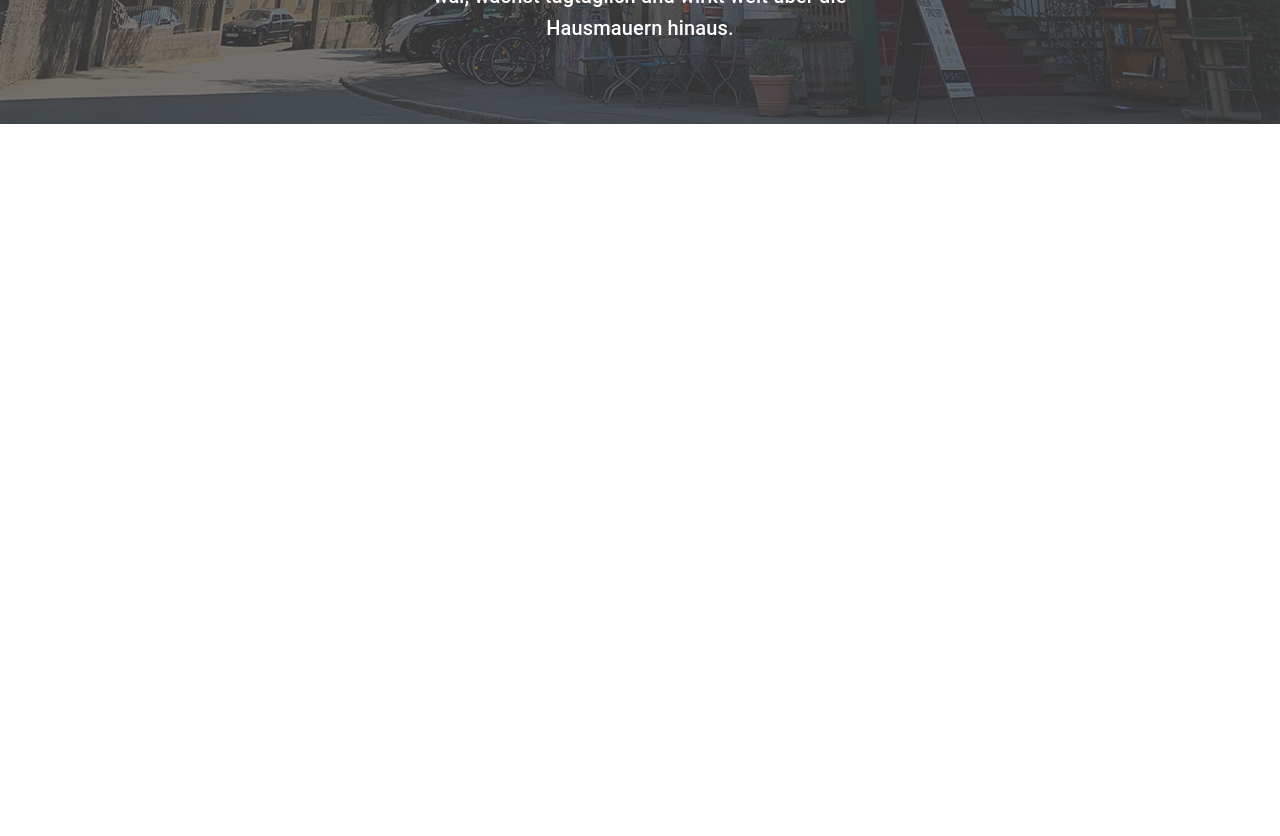
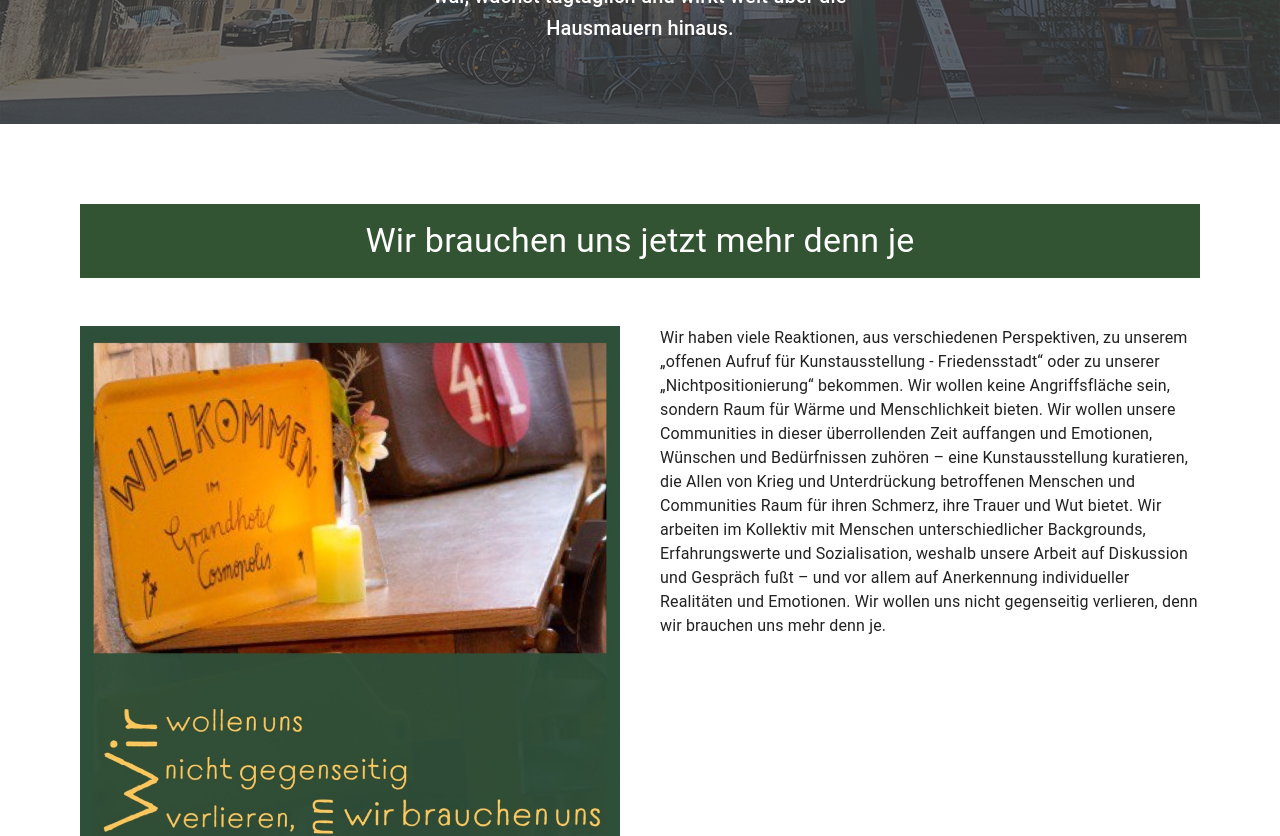
Before and after one commit to grandhotel-cosmopolis/website, a React (Vite) app in the folder grandhotel-cosmopolis-fe/: page / in a window 1280 px wide. Shown: the part 380-1216 px from the top of the page. Before the commit the page ends 800 px from the top, so only its background shows below. Built offline with nearby package versions, Linux system fonts and the light colour scheme.

Commit message:
continue welcome page

```diff
--- a/grandhotel-cosmopolis-fe/src/components/pages/home.page.tsx
+++ b/grandhotel-cosmopolis-fe/src/components/pages/home.page.tsx
@@ -1,6 +1,9 @@
 import { Box, Stack, Typography } from "@mui/material";
 import Welcome from "../../assets/willkommen.jpg";
 import { useIsMobileView } from "../hooks/screen-sizes/use-is-mobile-view";
+import Image from "../../assets/image.jpg";
+import Anniversary from "../../assets/anniversary.jpg";
+import { HeaderImageBodyCard } from "../shared/header-image-body-card/header-image-body-card";
 
 export const Home = () => {
   const isMobileView = useIsMobileView();
@@ -32,6 +35,21 @@ export const Home = () => {
           </Typography>
         </Stack>
       </Box>
+      <HeaderImageBodyCard
+        body="Wir haben viele Reaktionen, aus verschiedenen Perspektiven, zu unserem „offenen Aufruf für Kunstausstellung - Friedensstadt“ oder zu unserer „Nichtpositionierung“ bekommen.
+Wir wollen keine Angriffsfläche sein, sondern Raum für Wärme und Menschlichkeit bieten. Wir wollen unsere Communities in dieser überrollenden Zeit auffangen und Emotionen, Wünschen und Bedürfnissen zuhören – eine Kunstausstellung kuratieren, die Allen von Krieg und Unterdrückung betroffenen Menschen und Communities Raum für ihren Schmerz, ihre Trauer und Wut bietet.
+Wir arbeiten im Kollektiv mit Menschen unterschiedlicher Backgrounds, Erfahrungswerte und Sozialisation, weshalb unsere Arbeit auf Diskussion und Gespräch fußt – und vor allem auf Anerkennung individueller Realitäten und Emotionen.
+
+Wir wollen uns nicht gegenseitig verlieren, denn wir brauchen uns mehr denn je."
+        image={Image}
+        title="Wir brauchen uns jetzt mehr denn je"
+      />
+      <HeaderImageBodyCard
+        body="Zeit zu feiern!
+       Wir möchten euch einladen, mit uns das Jubiläum des GrandHotel Cosmopolis zu feiern! Es waren keine einfachen 10 Jahre, mit Höhen und Tiefen. Deshalb ist es für uns alle wichtig, dass wir uns die Zeit nehmen, den Erfolg des GrandHotels zu feiern, aus seiner Geschichte zu lernen und ein gemeinsames Wochenende mit unseren tollen Freund*innen und Partner*innen zu genießen. "
+        image={Anniversary}
+        title="Wir feiern 10+ Jahre Gemeinschaft, Vielfalt und Solidarität!"
+      />
     </Box>
   );
 };
--- /dev/null
+++ b/grandhotel-cosmopolis-fe/src/components/shared/header-image-body-card/header-image-body-card.tsx
@@ -0,0 +1,52 @@
+import { Stack, Typography, Grid, Box } from "@mui/material";
+import { useIsMobileView } from "../../hooks/screen-sizes/use-is-mobile-view";
+import { useIsTabletView } from "../../hooks/screen-sizes/use-is-tablet-view";
+
+type HeaderImageBodyCardProps = {
+  readonly title: string;
+  readonly image: string;
+  readonly body: string;
+};
+
+export const HeaderImageBodyCard = (props: HeaderImageBodyCardProps) => {
+  const isMobileView = useIsMobileView();
+  const isTabletView = useIsTabletView();
+  return (
+    <Box
+      display="flex"
+      justifyContent="center"
+      alignItems="center"
+      width="100%"
+      px={5}
+    >
+      <Box
+        sx={(theme) => ({
+          maxWidth: theme.spacing(140),
+        })}
+        width="100%"
+      >
+        <Stack
+          mt={10}
+          alignItems="center"
+          p={2}
+          sx={(theme) => ({ backgroundColor: theme.palette.primary.main })}
+        >
+          <Typography
+            color="white"
+            variant={isMobileView ? "body1" : isTabletView ? "h6" : "h4"}
+          >
+            {props.title}
+          </Typography>
+        </Stack>
+        <Grid container spacing={5} mt={1}>
+          <Grid item xs={12} md={6}>
+            <img src={props.image} width="100%" />
+          </Grid>
+          <Grid item xs={12} md={6}>
+            <Typography variant="body1">{props.body}</Typography>
+          </Grid>
+        </Grid>
+      </Box>
+    </Box>
+  );
+};
```
Also changed, not shown: grandhotel-cosmopolis-fe/src/assets/anniversary.jpg (added), grandhotel-cosmopolis-fe/src/assets/image.jpg (added).
